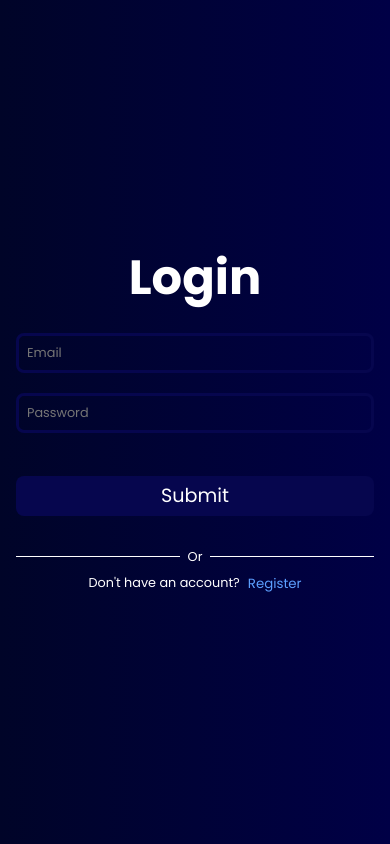
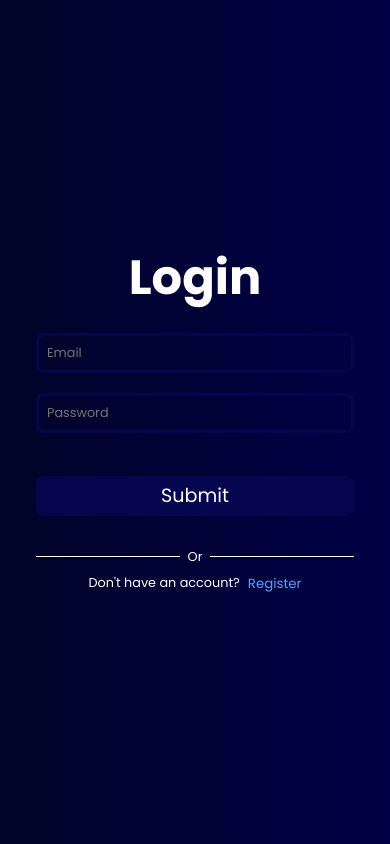
Before and after one commit to Clydinite/Todo-Fullstack, a SvelteKit app: page / in a window 390 px wide. Built offline with nearby package versions, Linux system fonts and the light colour scheme; no server answers.

Commit message:
added some designs for small screen

```diff
--- a/src/lib/components/Authenticate.svelte
+++ b/src/lib/components/Authenticate.svelte
@@ -143,7 +143,7 @@
 		display: flex;
 		flex-direction: column;
 		gap: 1.2rem; /* rem means relative to the font-size of the root element */
-		width: 400px;
+		width: 350px;
 		max-width: 100%;
 		margin: 0 auto;
 		padding: 1rem;
@@ -247,7 +247,7 @@
 
 	.options {
 		padding: 1rem 0;
-		width: 400px;
+		width: 350px;
 		max-width: 100%;
 		margin: 0 auto;
 		padding: 1rem;
--- a/src/routes/dashboard/+page.svelte
+++ b/src/routes/dashboard/+page.svelte
@@ -107,6 +107,10 @@
 </div>
 
 <style>
+	h1 {
+		font-size: 2rem;
+	}
+
 	.main-container {
 		display: flex;
 		flex-direction: column;
@@ -228,4 +232,17 @@
 	.enter-todo button:hover {
 		background: rgb(91, 159, 255);
 	}
+
+	@media (max-width: 640px) {
+		h1 {
+			font-size: 1.5rem;
+			text-wrap: nowrap;
+		}
+
+		.header-buttons button,
+		.enter-todo button {
+			font-size: 0.8rem;
+			text-wrap: nowrap;
+		}
+	}
 </style>
```
